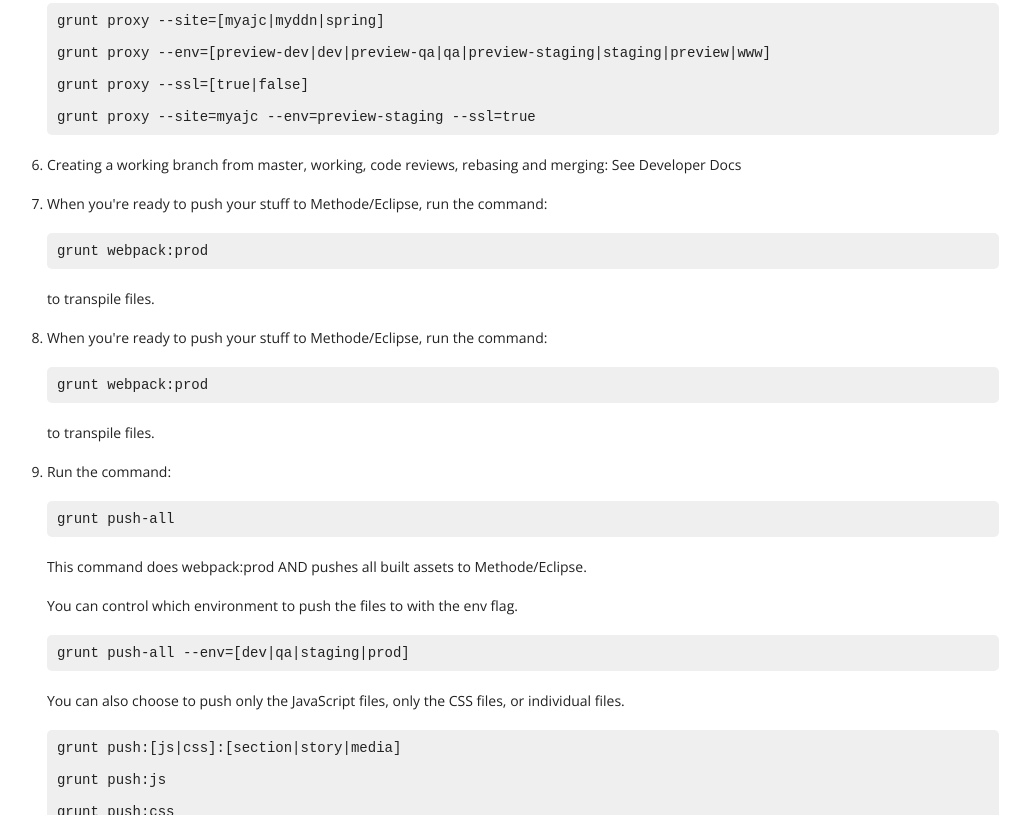
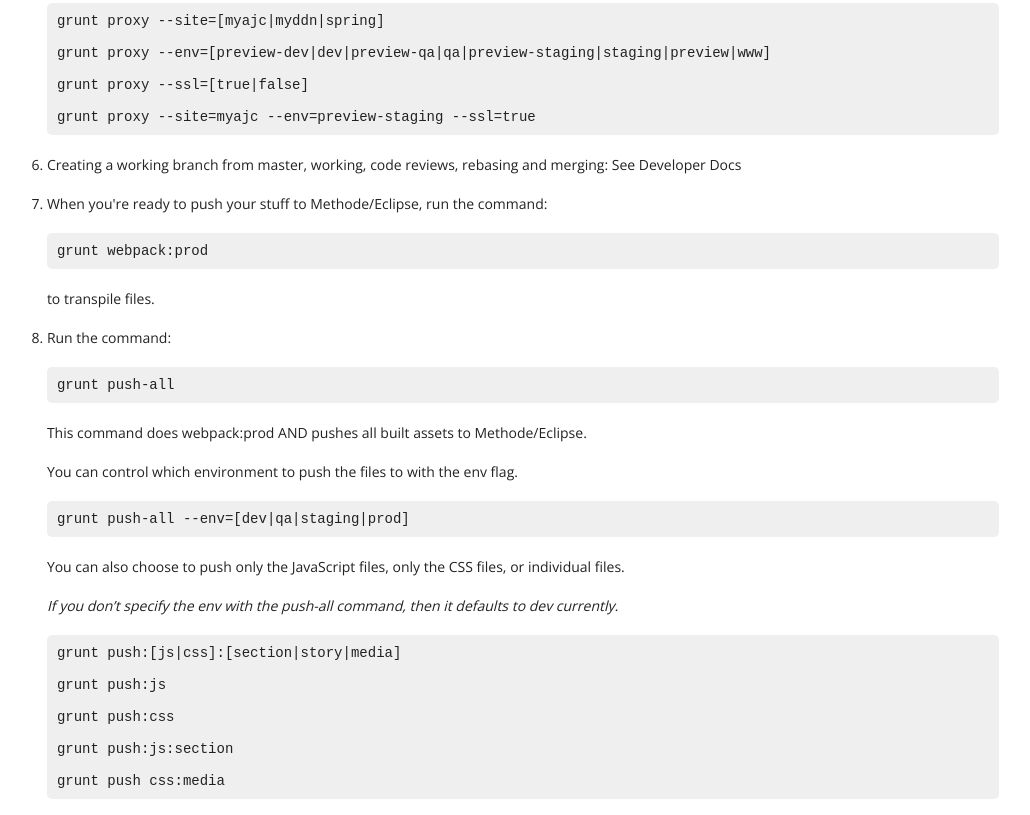
Before and after one commit to rtoddf/wiki, a plain HTML site: page process/build-onesite.html in a window 1280 px wide. Shown: the part 1384-2199 px from the top of the page, without its empty margins (131-1161 px from the left). Drawn offline with nearby package versions, Linux system fonts and the light colour scheme.

Commit message:
changes per request

```diff
--- a/process/build-onesite.html
+++ b/process/build-onesite.html
@@ -40,7 +40,7 @@ npm -v
 </pre>
                     <p>As of this writing, the latest version is 6.4.1. If you need to update npm, use these steps:</p>
 <pre>
-need steps
+sudo npm install -g npm
 </pre>
                     <p>npm comes with the node installation. If you had to install node, you should have gotten the latest version of npm.</p>
                   </li>
@@ -101,15 +101,6 @@ grunt webpack:prod
 </pre>
                     <p>to transpile files.</p>
                   </li>
-
-                  <li>
-                    <p>When you're ready to push your stuff to Methode/Eclipse, run the command:</p>
-<pre>
-grunt webpack:prod
-</pre>
-                    <p>to transpile files.</p>
-                  </li>
-
                   <li>
                     <p>Run the command:</p>
 <pre>
@@ -121,6 +112,7 @@ grunt push-all
 grunt push-all --env=[dev|qa|staging|prod]
 </pre>
                     <p>You can also choose to push only the JavaScript files, only the CSS files, or individual files.</p>
+                    <p><em>If you don’t specify the env with the push-all command, then it defaults to dev currently.</em></p>
 <pre>
 grunt push:[js|css]:[section|story|media]
 
```
